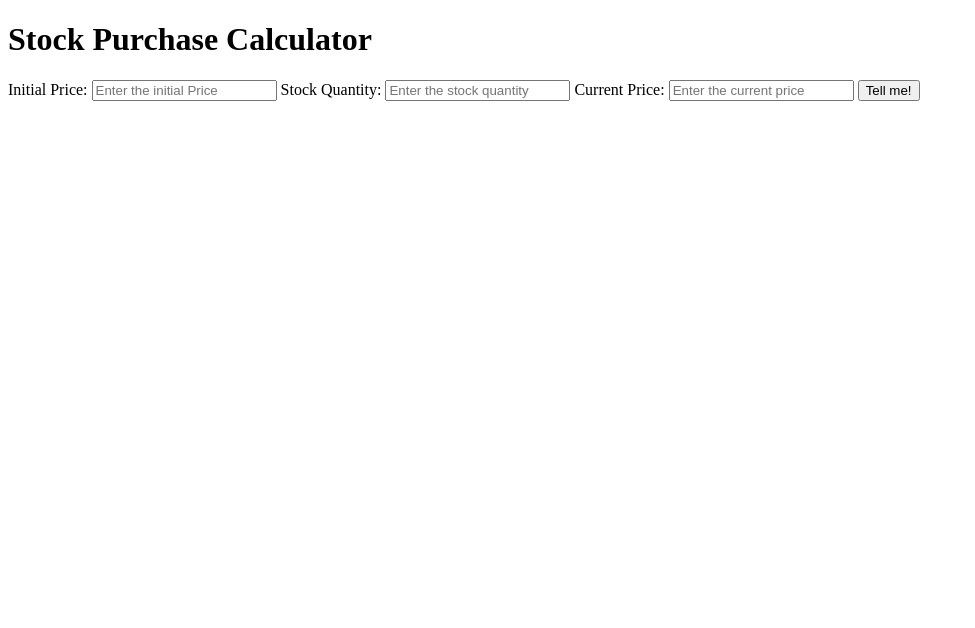
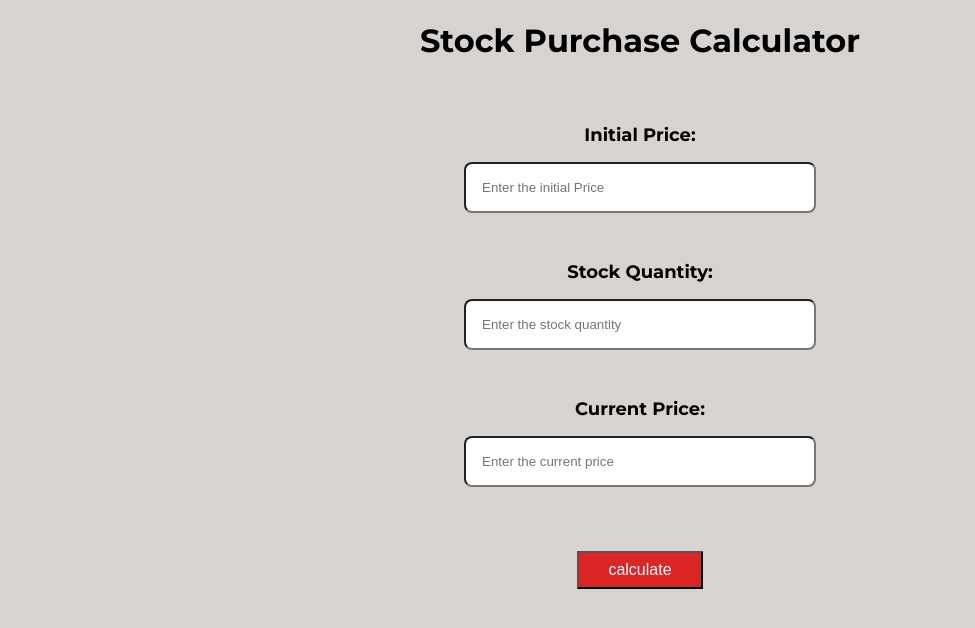
Before and after one commit to akashVasishter/stockpurchase-profitloss-app, a plain HTML site: page index.html in a window 1280 px wide. Shown: the whole page, without its empty margins (0-975 px from the left). Drawn offline with Linux system fonts and the light colour scheme.

Commit message:
code completed

```diff
--- a/index.html
+++ b/index.html
@@ -5,6 +5,7 @@
     <meta http-equiv="X-UA-Compatible" content="IE=edge">
     <meta name="viewport" content="width=device-width, initial-scale=1.0">
     <title>Stockpurchase-App</title>
+    <link rel="stylesheet" href="styles.css">
 </head>
 <body>
     <main>
@@ -19,7 +20,7 @@
         <input type="text" id="current-price" placeholder="Enter the current price"/>
     </label>
 
-    <button id="submit">Tell me!</button>
+    <button id="submit">calculate</button>
     <div id="output"></div>
     <script src="app.js"></script>
     </main>
--- a/styles.css
+++ b/styles.css
@@ -0,0 +1,67 @@
+
+@import url('https://fonts.googleapis.com/css2?family=Montserrat:wght@400;700&display=swap');
+
+
+* {
+
+    --primary-color: #d6d3d1;
+    --secondary-color: #dc2626;
+}
+
+body {
+
+    font-family: 'Montserrat',
+    sans-serif;
+    background-color: var(--primary-color);
+    text-align: center;
+}
+
+h1 {
+
+    text-align: center;
+    font-size: xx-large;
+    margin-bottom: 3rem;
+}
+
+input,label {
+
+    display:block;
+    margin-left: auto;
+    margin-right: auto;
+   border-radius: 0.5rem;
+   padding: 1rem;
+   width: 50%;
+   margin-top: 1rem;
+
+
+}
+
+label {
+
+
+    font-size: large;
+    font-weight: bold;
+}
+
+button {
+
+    display: block;
+    margin-left: auto;
+    margin-right: auto;
+    margin-top: 3rem;
+    padding: 0.5rem;
+    width: 10%;
+    background-color: var(--secondary-color);
+    font-size: medium;
+    cursor: pointer;
+    color: aliceblue;
+
+}
+
+div {
+
+    text-align: center;
+    margin: 6rem;
+    font-size: xx-large;
+    color: var(--secondary-color);
+}
```
